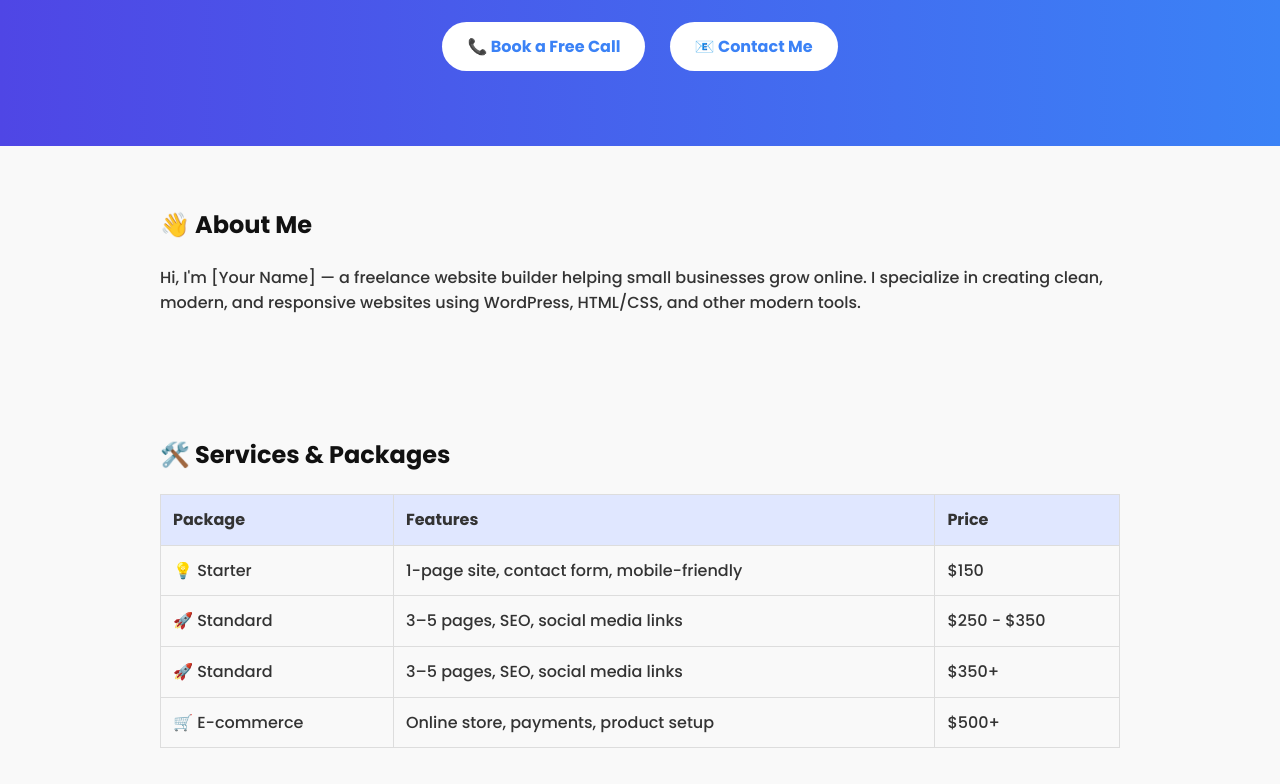
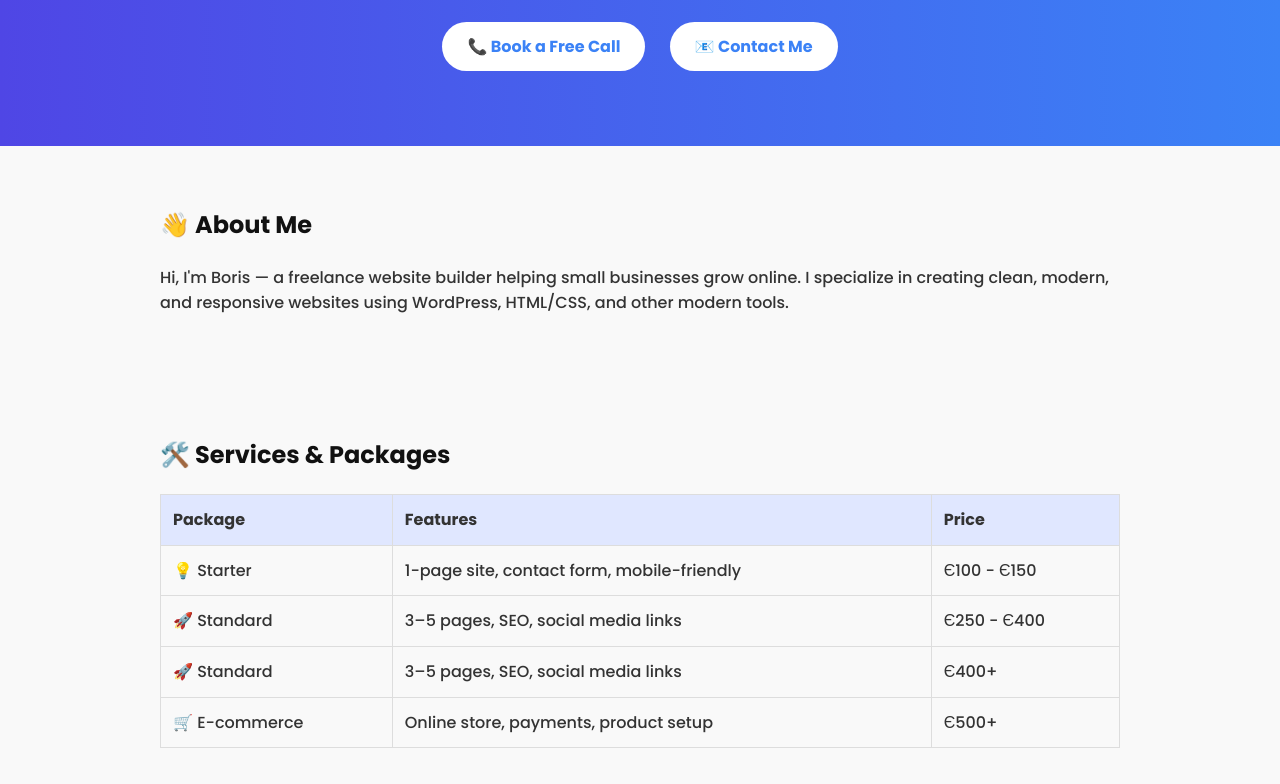
Before and after one commit to Tecbisi/tecbisi, a plain HTML site: page index.html in a window 1280 px wide. Shown: the part 168-952 px from the top of the page. Drawn offline with Linux system fonts and the light colour scheme.

Commit message:
Update index.html
fix name space

```diff
--- a/index.html
+++ b/index.html
@@ -154,7 +154,7 @@
     </p>
   </section>
 
-  <section id="services">
+   <section id="services">
     <h2 data-i18n="services_title">🛠️ Services & Packages</h2>
     <table class="pricing-table">
       <thead>
@@ -168,22 +168,22 @@
         <tr>
           <td>💡 <span data-i18n="starter">Starter</span></td>
           <td data-i18n="starter_features">1-page site, contact form, mobile-friendly</td>
-          <td>$150</td>
+          <td>Є100 - Є150</td>
         </tr>
         <tr>
           <td>🚀 <span data-i18n="standard">Standard</span></td>
           <td data-i18n="standard_features">3–4 pages, SEO, social media links</td>
-          <td>$250 - $350</td>
+          <td>Є250 - Є400</td>
         </tr>
         <tr>
           <td>🚀 <span data-i18n="standard">Standard</span></td>
           <td data-i18n="standard_features">5+ pages, SEO, social media links</td>
-          <td>$350+</td>
+          <td>Є400+</td>
         </tr>
         <tr>
           <td>🛒 <span data-i18n="ecommerce">E-commerce</span></td>
           <td data-i18n="ecommerce_features">Online store, payments, product setup</td>
-          <td>$500+</td>
+          <td>Є500+</td>
         </tr>
       </tbody>
     </table>
@@ -228,7 +228,7 @@
   </section>
 
   <footer>
-    &copy; 2025 Tecbisi | Web Design Portfolio. All rights reserved.
+    &copy; 2025 Boris | Web Design Portfolio. All rights reserved.
   </footer>
 
   <script>
@@ -240,7 +240,7 @@
         book_call: "📞 Book a Free Call",
         contact_me: "📧 Contact Me",
         about_title: "👋 About Me",
-        about_text: "Hi, I'm [Your Name] — a freelance website builder helping small businesses grow online. I specialize in creating clean, modern, and responsive websites using WordPress, HTML/CSS, and other modern tools.",
+        about_text: "Hi, I'm Boris — a freelance website builder helping small businesses grow online. I specialize in creating clean, modern, and responsive websites using WordPress, HTML/CSS, and other modern tools.",
         services_title: "🛠️ Services & Packages",
         package: "Package", features: "Features", price: "Price",
         starter: "Starter", starter_features: "1-page site, contact form, mobile-friendly",
@@ -251,7 +251,7 @@
         portfolio_2: "Landing page with booking form",
         portfolio_3: "Menu, gallery, and contact form",
         testimonials_title: "❤️ Testimonials",
-        testimonial_1: "“The website [Your Name] built for my bakery is amazing — clean, fast, and helped us get more customers online.” — Sarah",
+        testimonial_1: "“The website Boris built for my bakery is amazing — clean, fast, and helped us get more customers online.” — Sarah",
         testimonial_2: "“I had no idea what I needed. He guided me step-by-step and delivered something better than I imagined.” — Jamal",
         contact_title: "📩 Let's Work Together",
         contact_text: "Email me at: youremail@example.com or use the form below:",
@@ -288,7 +288,7 @@
         book_call: "📞 Prenota una chiamata gratuita",
         contact_me: "📧 Contattami",
         about_title: "👋 Su di me",
-        about_text: "Ciao, sono [Il tuo nome] — un web designer freelance che aiuta le piccole imprese a crescere online.",
+        about_text: "Ciao, sono Boris — un web designer freelance che aiuta le piccole imprese a crescere online.",
         services_title: "🛠️ Servizi e Pacchetti",
         package: "Pacchetto", features: "Funzionalità", price: "Prezzo",
         starter: "Iniziale", starter_features: "1 pagina, modulo contatto, mobile",
@@ -299,10 +299,10 @@
         portfolio_2: "Landing page con prenotazione",
         portfolio_3: "Menù, galleria e contatti",
         testimonials_title: "❤️ Testimonianze",
-        testimonial_1: "“Il sito che [Il tuo nome] ha realizzato per la mia pasticceria è fantastico.” — Sarah",
+        testimonial_1: "“Il sito che Boris ha realizzato per la mia pasticceria è fantastico.” — Sarah",
         testimonial_2: "“Mi ha guidato passo dopo passo, con un risultato superiore alle aspettative.” — Jamal",
         contact_title: "📩 Lavoriamo insieme",
-        contact_text: "Scrivimi a: youremail@example.com o usa il modulo:",
+        contact_text: "Scrivimi a: tecbisi@gmail.com o usa il modulo:",
         send: "Invia messaggio"
       }
     };
```
